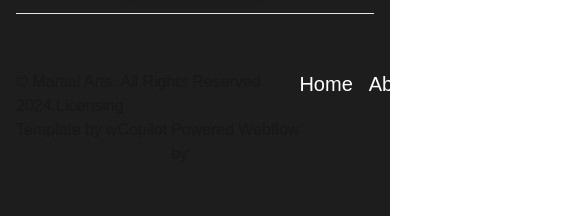
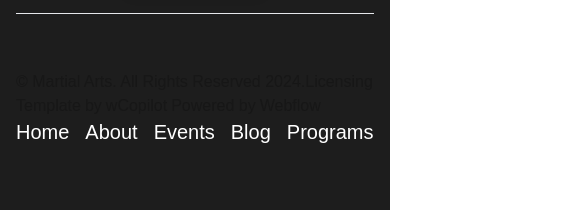
Before and after one commit to Arpitthedamager/tkw-academy, a Next.js app in the folder tkw/: page / in a window 390 px wide. Shown: the part 7245-7461 px from the top of the page, 585 px wide, since content can reach past the window. Built offline with nearby package versions, Linux system fonts and the light colour scheme.

Commit message:
only mobile view of footer has to be seteled down

```diff
--- a/tkw/src/app/components/footer/Footer.jsx
+++ b/tkw/src/app/components/footer/Footer.jsx
@@ -38,7 +38,7 @@ const Footer = () => {
           </div>
         </div>
         <div className="border-t border-gray-200 mt-10 pb-6 pt-14">
-          <div className="container mx-auto flex justify-between">
+          <div className="container mx-auto md:flex justify-between">
             <div>
               <div className="">
                 © Martial Arts. All Rights Reserved 2024.
```
